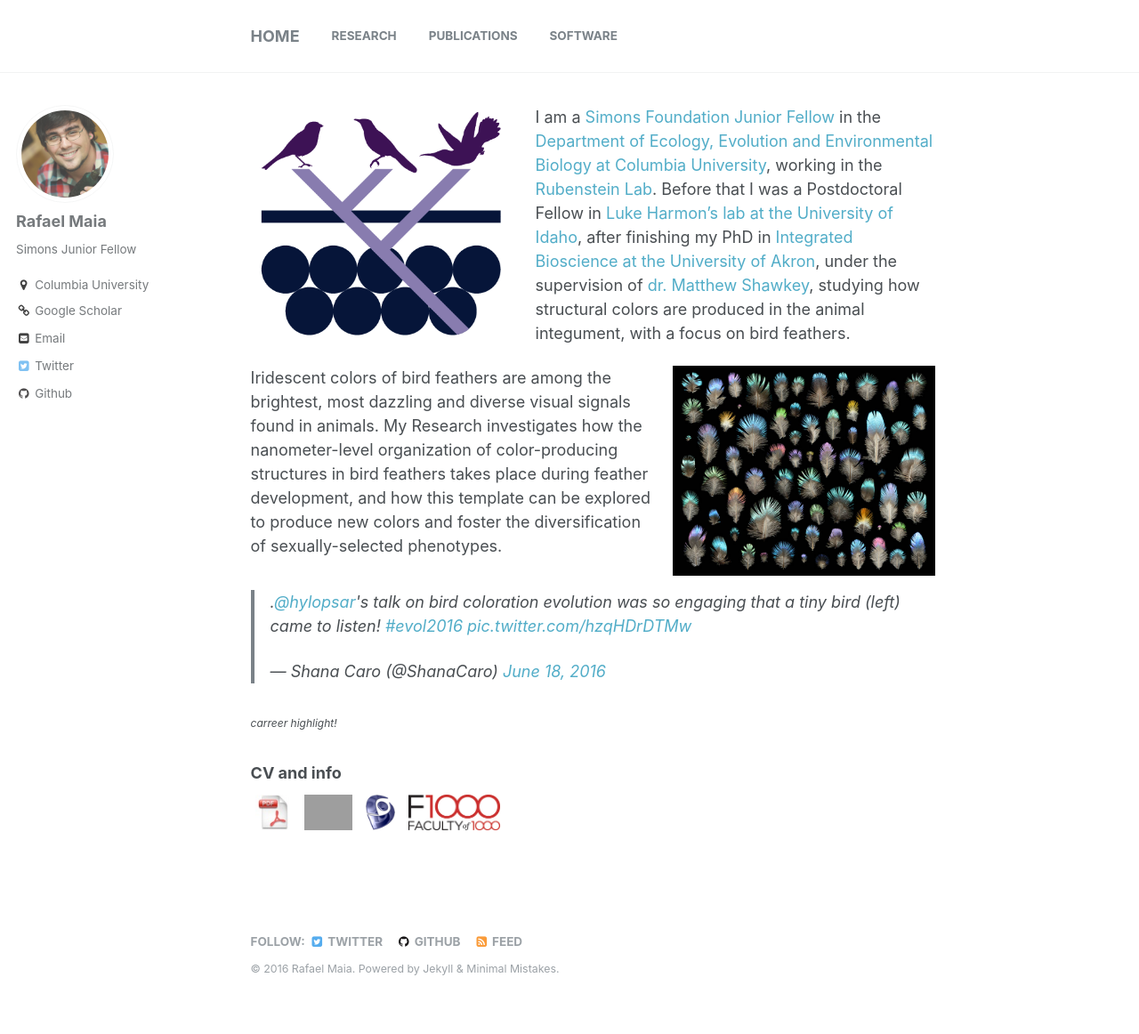
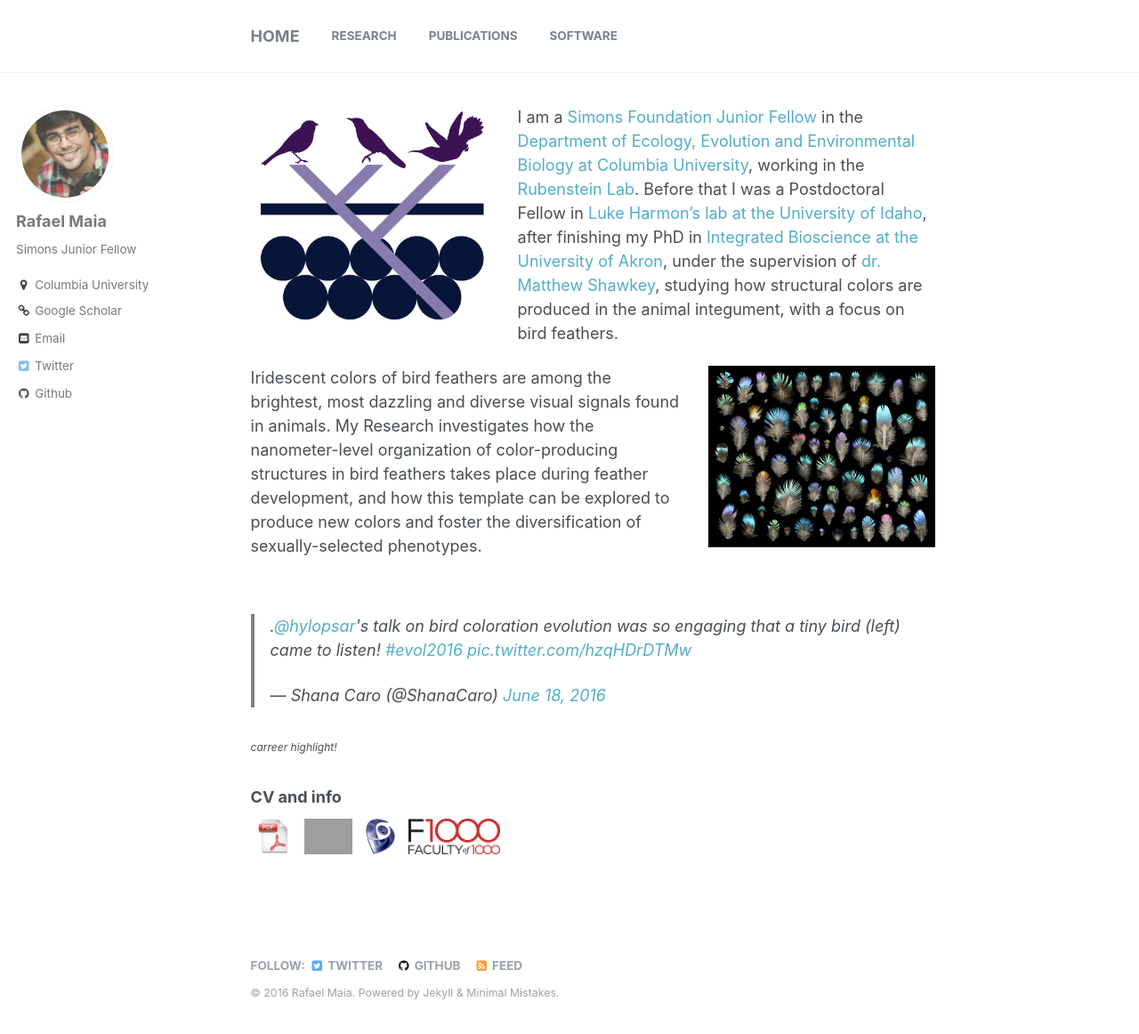
Before and after one commit to rmaia/rmaia.github.io, a Jekyll site: the page built from index.md, in a window 1280 px wide and 1179 px high. Shown: the top 1162 px of the window at 89% size. Built offline with Jekyll 4.4.1, drawn with Linux system fonts in a browser that asks for light colours; the list of posts is cut into pages by our own code; comment, search, counter and statistics services are not loaded; grey boxes are pictures that could not be loaded.

Commit message:
adding logo

```diff
--- a/index.md
+++ b/index.md
@@ -3,11 +3,12 @@ layout: singlenohead
 title: Rafael Maia
 author_profile: true
 ---
-<img align="left" style="padding-right:25px; width:320px" src="/images/logo.png">
+<img align="left" style="padding-right:25px; width:300px" src="/images/logo.png">
 I am a [Simons Foundation Junior Fellow](https://www.simonsfoundation.org/simons-society-of-fellows/junior-fellows/) in the [Department of Ecology, Evolution and Environmental Biology at Columbia University](http://www.columbia.edu/cu/e3b/), working in the [Rubenstein Lab](http://www.columbia.edu/~dr2497/HOME.html). Before that I was a Postdoctoral Fellow in [Luke Harmon's lab at the University of Idaho](http://www.webpages.uidaho.edu/~lukeh/), after finishing my PhD in [Integrated Bioscience at the University of Akron](http://www.uakron.edu/id/ib/), under the supervision of [dr. Matthew Shawkey](http://gozips.uakron.edu/~shawkey/), studying how structural colors are produced in the animal integument, with a focus on bird feathers.
 
-<img align="right" style="padding-left:25px; width:320px" src="/images/Starling-Poster-WEB.jpg"> Iridescent colors of bird feathers are among the brightest, most dazzling and diverse visual signals found in animals. My Research investigates how the nanometer-level organization of color-producing structures in bird feathers takes place during feather development, and how this template can be explored to produce new colors and foster the diversification of sexually-selected phenotypes.
-
+<img align="right" style="padding-left:25px; width:280px" src="/images/Starling-Poster-WEB.jpg"> Iridescent colors of bird feathers are among the brightest, most dazzling and diverse visual signals found in animals. My Research investigates how the nanometer-level organization of color-producing structures in bird feathers takes place during feather development, and how this template can be explored to produce new colors and foster the diversification of sexually-selected phenotypes.
+<br>
+<br>
 <blockquote class="twitter-tweet" data-lang="en"><p lang="en" dir="ltr">.<a href="https://twitter.com/hylopsar">@hylopsar</a>&#39;s talk on bird coloration evolution was so engaging that a tiny bird (left) came to listen! <a href="https://twitter.com/hashtag/evol2016?src=hash">#evol2016</a> <a href="https://t.co/hzqHDrDTMw">pic.twitter.com/hzqHDrDTMw</a></p>&mdash; Shana Caro (@ShanaCaro) <a href="https://twitter.com/ShanaCaro/status/744233162474037248">June 18, 2016</a></blockquote>
 <script async src="//platform.twitter.com/widgets.js" charset="utf-8"></script>
 <p style="font-size:12px"><i>carreer highlight!</i></p>
```
